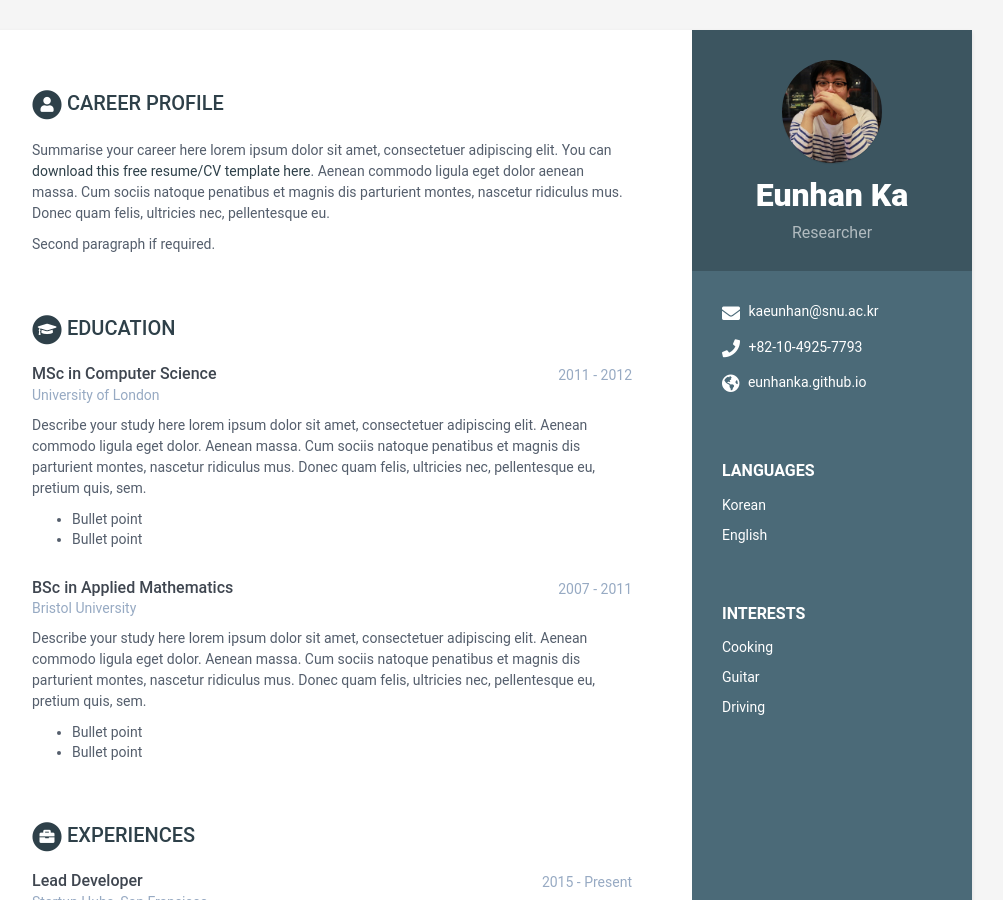
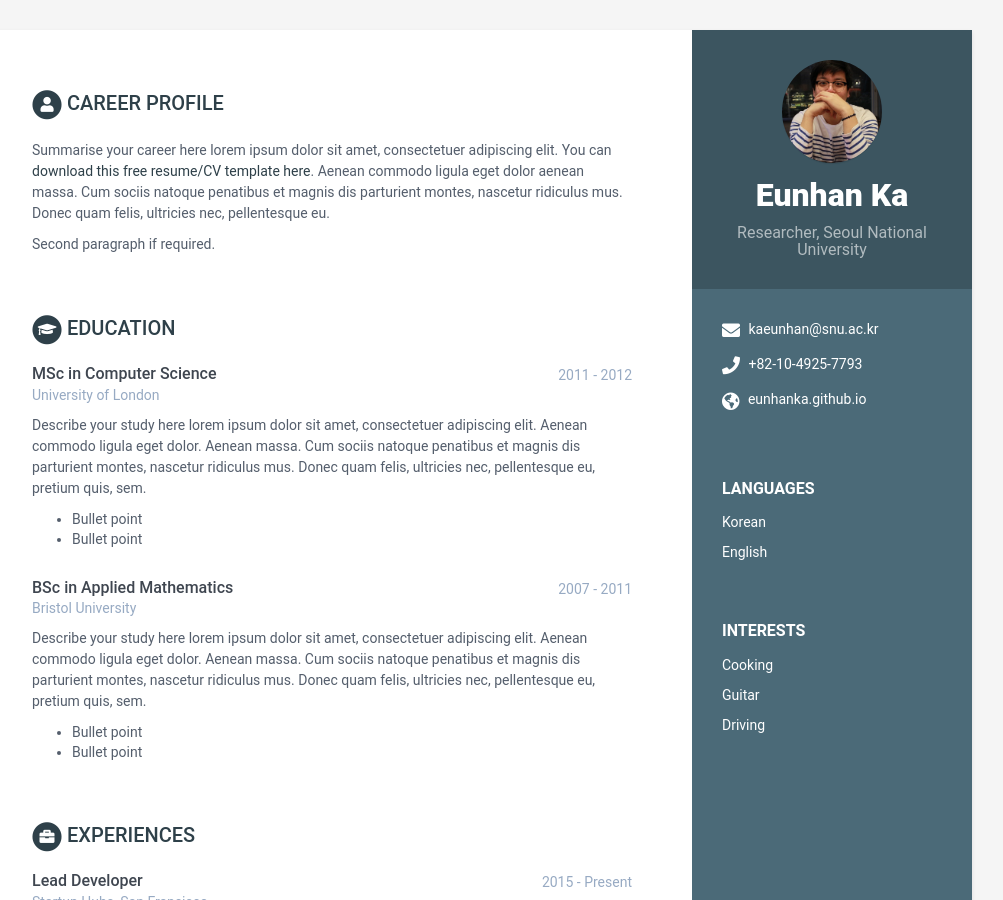
Before and after one commit to eunhanka/eunhanka.github.io, a Jekyll site: the page built from index.html, in a window 1280 px wide and 900 px high. Shown: the whole window, without its empty margins (168-1171 px from the left). Built offline with Jekyll 4.4.1, drawn with Linux system fonts in a browser that asks for light colours.

Commit message:
Update data.yml

```diff
--- a/_data/data.yml
+++ b/_data/data.yml
@@ -8,7 +8,7 @@ sidebar:
 
     # Profile information
     name: Eunhan Ka
-    tagline: Researcher
+    tagline: Researcher, Seoul National University
     avatar: profile.jpg  #place a 100x100 picture inside /assets/images/ folder and provide the name of the file below
 
     # Sidebar links
```
